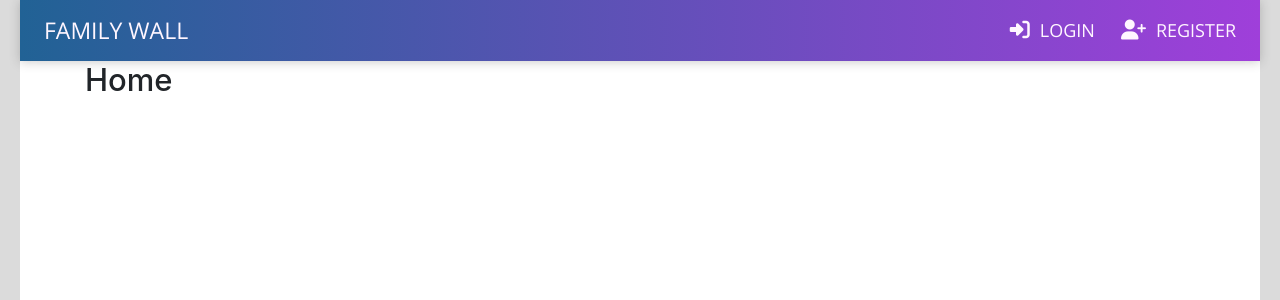
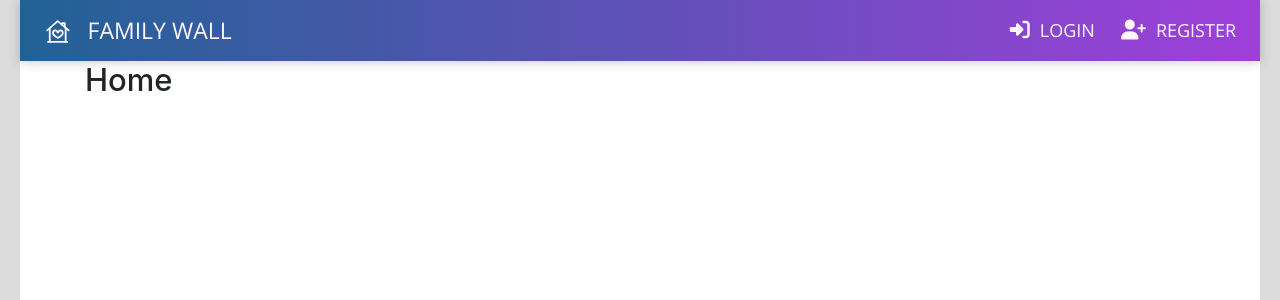
Before and after one commit to maliahavlicek/ci_hackathon_july_2020, a Django app: page / in a window 1280 px wide. Shown: the top 300 px of the page. Run offline with Django 3.2, Linux system fonts and the light colour scheme; some libraries are stand-ins or nearby versions.

Commit message:
Update navbar, nav icons

```diff
--- a/static/css/styles.css
+++ b/static/css/styles.css
@@ -60,6 +60,12 @@ h1, h2, h3, h4, h5, h6 {
 
 .navbar-toggler {
     box-shadow: var(--box-shadow);
+    border: 1.5px solid var(--color-secondary-supporting-purple);
+    border-radius: var(--box-radius);
+}
+
+.nav-image img {
+    max-height: 23px;
 }
 
 h1 {
--- a/templates/_partials/navigation.html
+++ b/templates/_partials/navigation.html
@@ -1,12 +1,17 @@
 {% load static %}
 <nav class="navbar navbar-expand-lg mr-auto">
+    <span class="navbar-item nav-image">
+        <img src="{% static 'logo.svg' %}" alt="Logo for App">
+    </span>
     <a class="navbar-brand" id="logo-text" href="{% url 'index' %}">Family Wall</a>
-{#    <span class="navbar-item nav-image">#}
-{#        <img src="{% static 'logo.svg' %}" alt="Logo for App" width="32" height="32">#}
-{#    </span>#}
+
+
+
     <button class="navbar-toggler" type="button" data-toggle="collapse" data-target="#navbarTogglerDemo02"
             aria-controls="navbarTogglerDemo02" aria-expanded="false" aria-label="Toggle navigation">
-        <span class="navbar-toggler-icon"></span>
+        <span class="navbar-toggler-icon">
+            <img src="{% static 'burger-icon.svg' %}" alt="Logo for App" width="32" height="32">
+        </span>
     </button>
 
     <div class="collapse navbar-collapse" id="navbarTogglerDemo02">
```
Also changed, not shown: static/burger-icon.svg, static/logo.svg.
